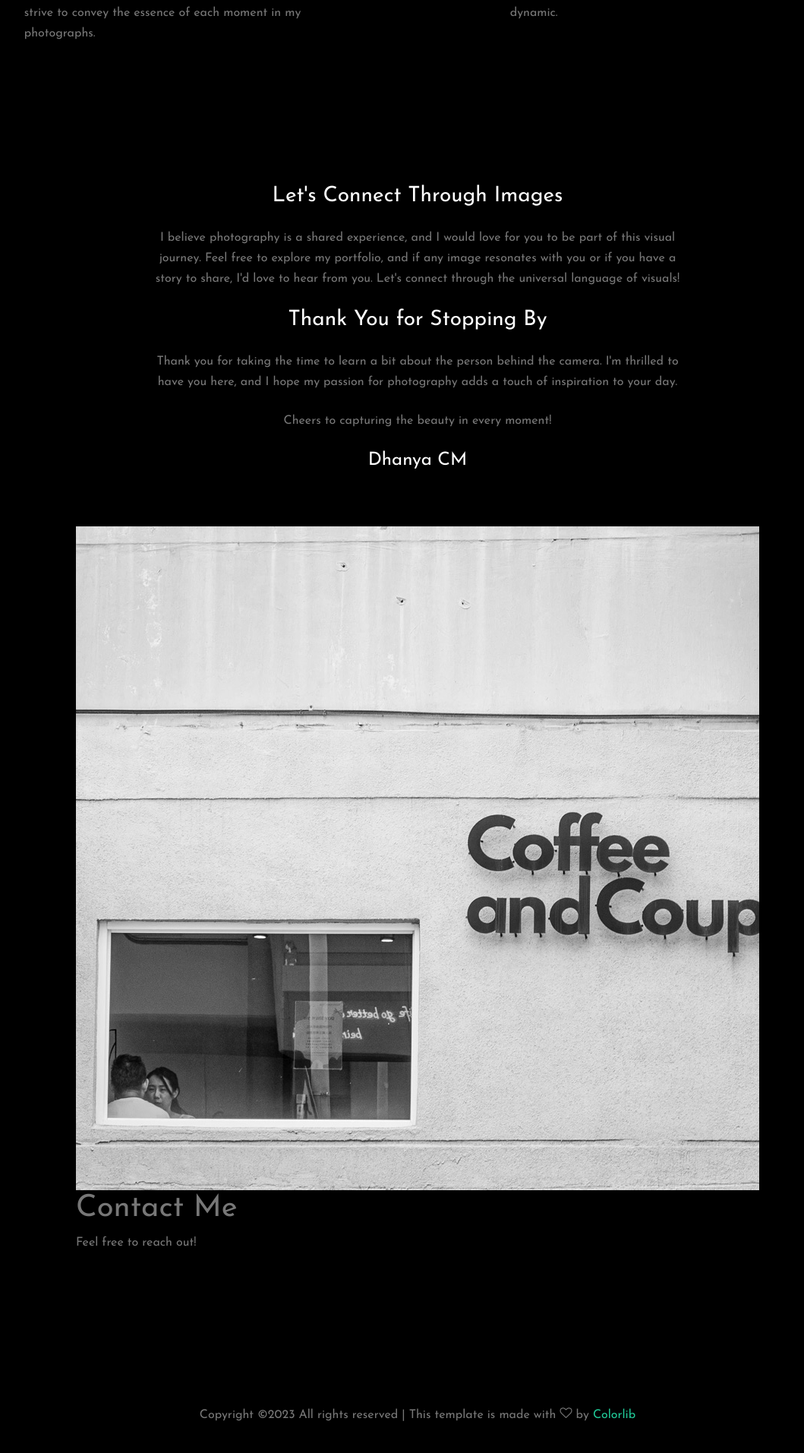
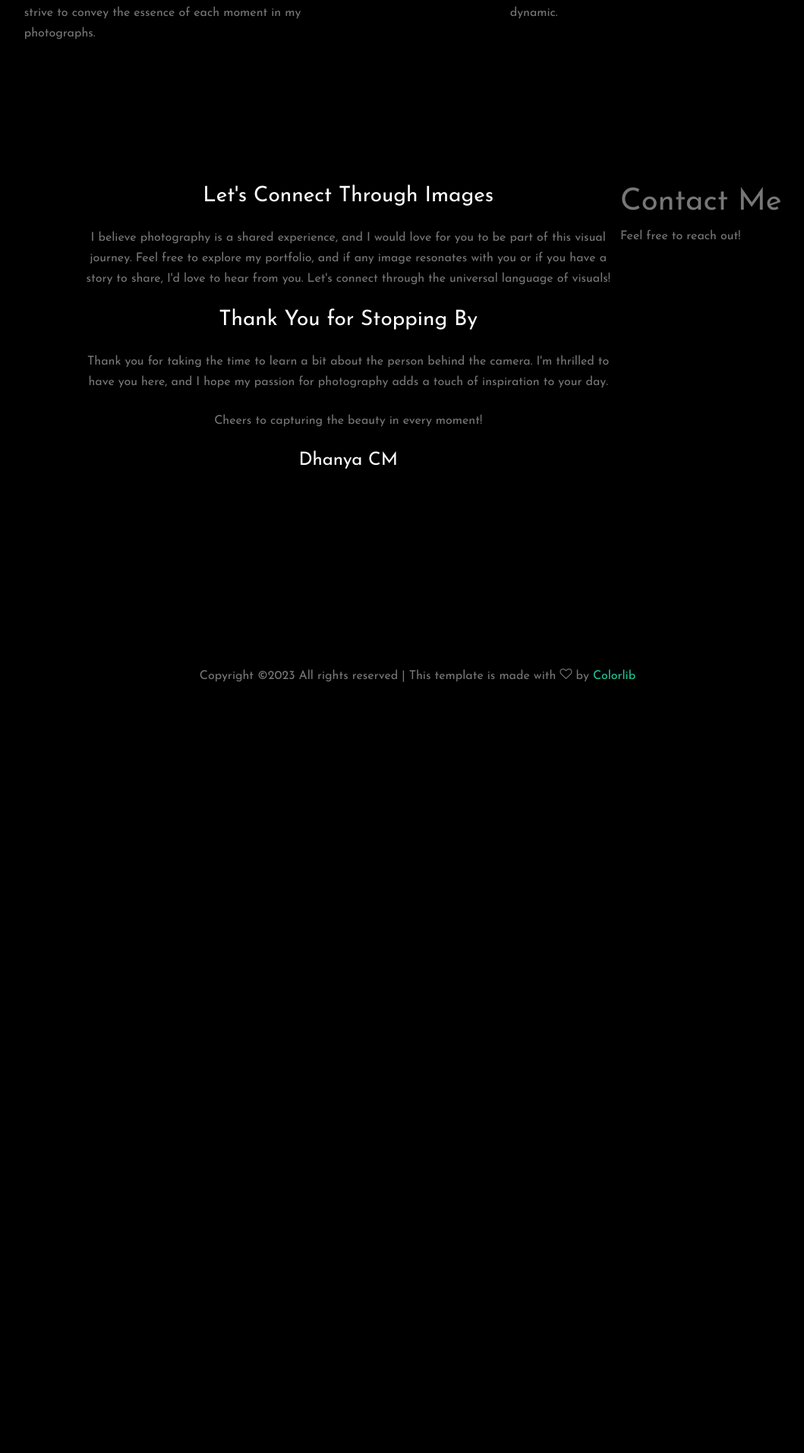
Before and after one commit to dhanyacm/peacockframes, a Jekyll site: the page built from about.html, in a window 1280 px wide. Shown: the part 1554-3467 px from the top of the page at 76% size, without its empty margins (90-1149 px from the left). Built offline with Jekyll 4.4.1, drawn with Linux system fonts in a browser that asks for light colours; some web fonts are replaced; a script that is not in the unit is left out; after the commit the page ends 2498 px from its top, so only the background shows below that.

Commit message:
Update about.html

```diff
--- a/about.html
+++ b/about.html
@@ -66,7 +66,6 @@
           <div class="row">
        <!-- Parting Picture with Parallax Effect -->
     <div class="parallax-container">
-        <img src="images/img_2.jpg" alt="Creative Image" class="parallax-image">
        <h1>Contact Me</h1>
         <p>Feel free to reach out!</p>
     </div>
```
